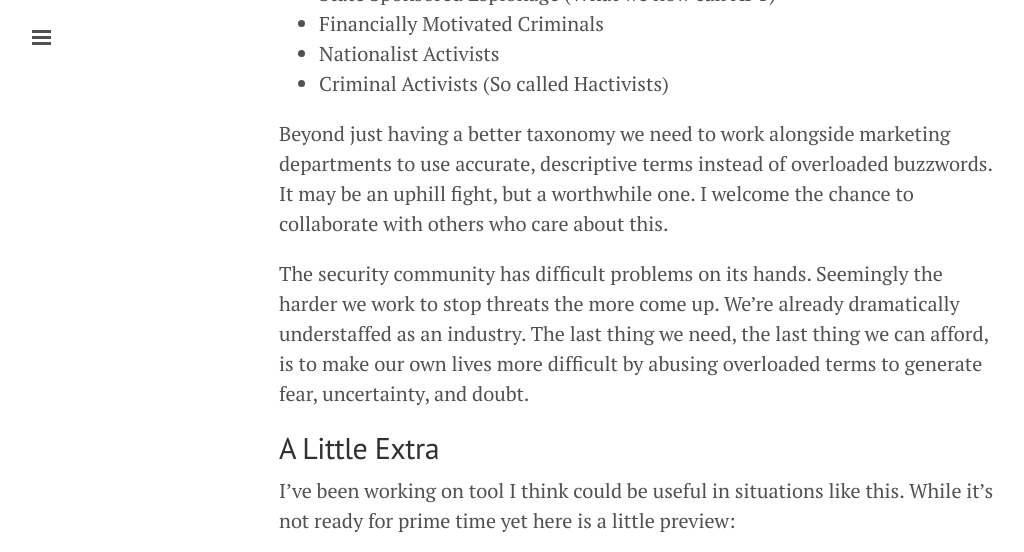
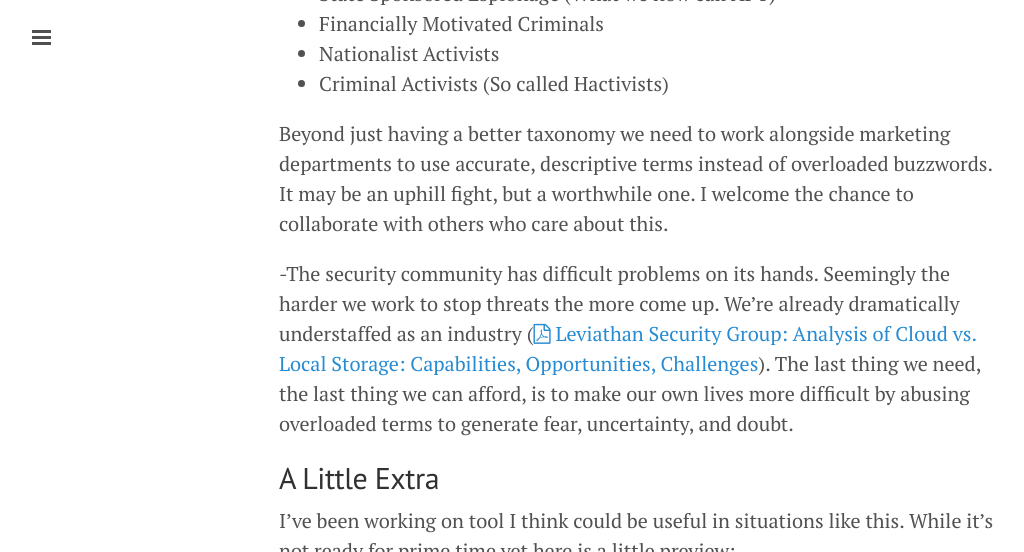
Before and after one commit to sroberts/sroberts.github.io, a Jekyll site: the page built from _posts/2015-02-16-apt-is-a-who-not-a-what.md, in a window 1280 px wide and 900 px high, scrolled down 2898 px, cut to the strip 0-552 px from the top of the window. Shown: the whole strip, without its empty margins (1-1025 px from the left). Built offline with Jekyll 4.4.1, drawn with Linux system fonts in a browser that asks for light colours; nearby versions of some CDN libraries.

Commit message:
fixed old link that broke

```diff
--- a/_posts/2015-02-16-apt-is-a-who-not-a-what.md
+++ b/_posts/2015-02-16-apt-is-a-who-not-a-what.md
@@ -50,7 +50,7 @@ We need a better and honest taxonomy for referring to these attackers. I'll kick
 
 Beyond just having a better taxonomy we need to work alongside marketing departments to use accurate, descriptive terms instead of overloaded buzzwords. It may be an uphill fight, but a worthwhile one. I welcome the chance to collaborate with others who care about this.
 
-The security community has difficult problems on its hands. Seemingly the harder we work to stop threats the more come up. We're already dramatically understaffed as an industry. The last thing we need, the last thing we can afford, is to make our own lives more difficult by abusing overloaded terms to generate fear, uncertainty, and doubt.
+-The security community has difficult problems on its hands. Seemingly the harder we work to stop threats the more come up. We're already dramatically understaffed as an industry ([<i class="fa fa-file-pdf-o"></i> Leviathan Security Group: Analysis of Cloud vs. Local Storage: Capabilities, Opportunities, Challenges](http://www.leviathansecurity.com/wp-content/uploads/Value-of-Cloud-Security-Scarcity.pdf)). The last thing we need, the last thing we can afford, is to make our own lives more difficult by abusing overloaded terms to generate fear, uncertainty, and doubt.
 
 ## A Little Extra
 I've been working on tool I think could be useful in situations like this. While it's not ready for prime time yet here is a little preview:
```
